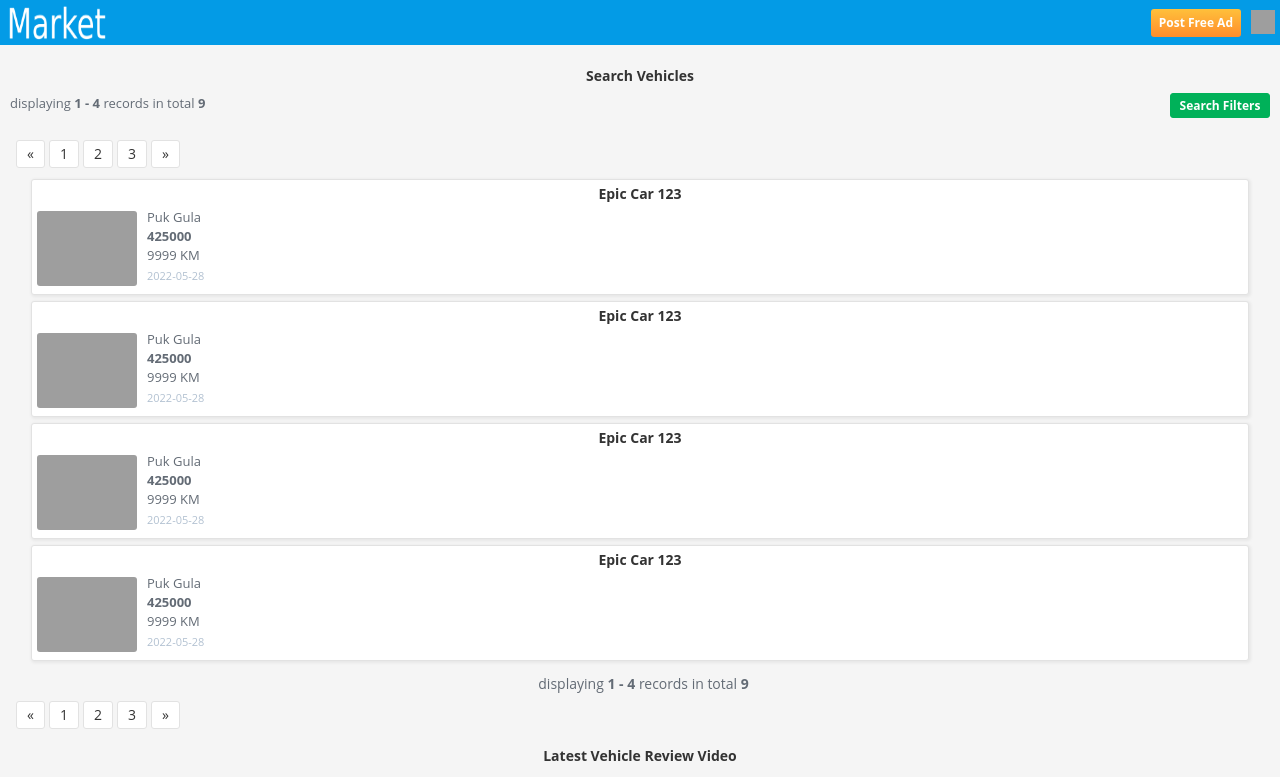
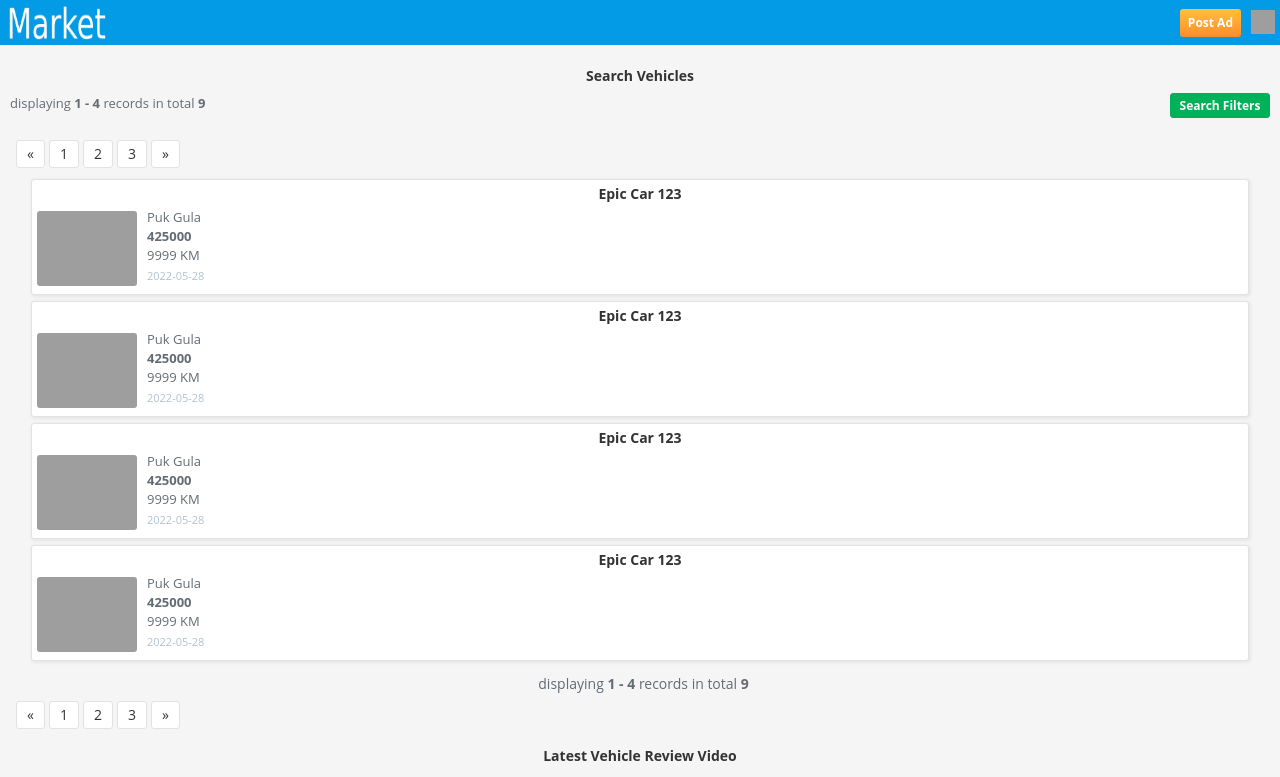
Before and after one commit to hirusha-adi/Market, a Flask app: page /1 in a window 1280 px wide. Shown: the top 777 px of the page. Run offline with Flask 2, Linux system fonts and the light colour scheme; data that the repository does not hold is empty; some libraries are stand-ins or nearby versions; grey boxes are pictures that could not be loaded.

Commit message:
button text change

```diff
--- a/templates/base/mobile.html
+++ b/templates/base/mobile.html
@@ -28,7 +28,7 @@
                         width="24" height="24" /></a></div>
             <div style="position:relative;float:right;margin-top:9px;margin-right:10px;"><a class="bbtn"
                     style="background-image:linear-gradient(#ffc03b, #ff8d2c);background-color:#ff8d2c;border:0;height:12px;padding:8px;font-weight:bold;"
-                    href="https://riyasewana.com/register.php">Post Free Ad</a></div>
+                    href="https://riyasewana.com/register.php">Post Ad</a></div>
             <div style="clear:both;"></div>
 
             {% block content %}
```
